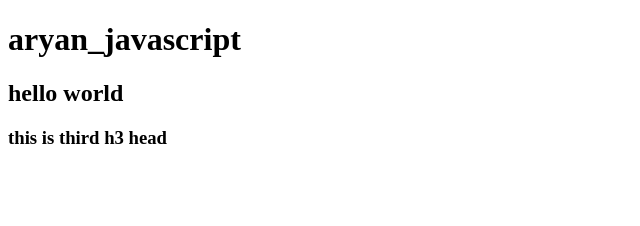
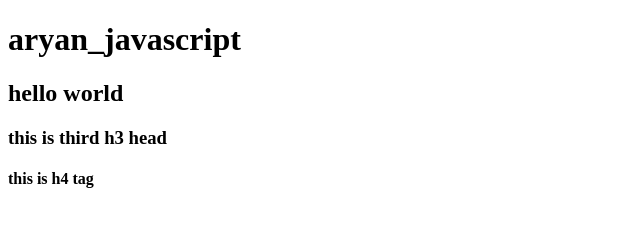
Before and after one commit to Aryan12346/Aryan_javascript, a plain HTML site: page index.html in a window 1280 px wide. Shown: the whole page, without its empty margins (0-640 px from the left). Drawn offline with Linux system fonts and the light colour scheme.

Commit message:
h4 tag added

```diff
--- a/index.html
+++ b/index.html
@@ -10,5 +10,6 @@
     <h1>aryan_javascript</h1>
     <h2>hello world</h2>
     <h3>this is third h3 head</h3>
+    <h4>this is h4 tag</h4>
 </body>
 </html>
```
